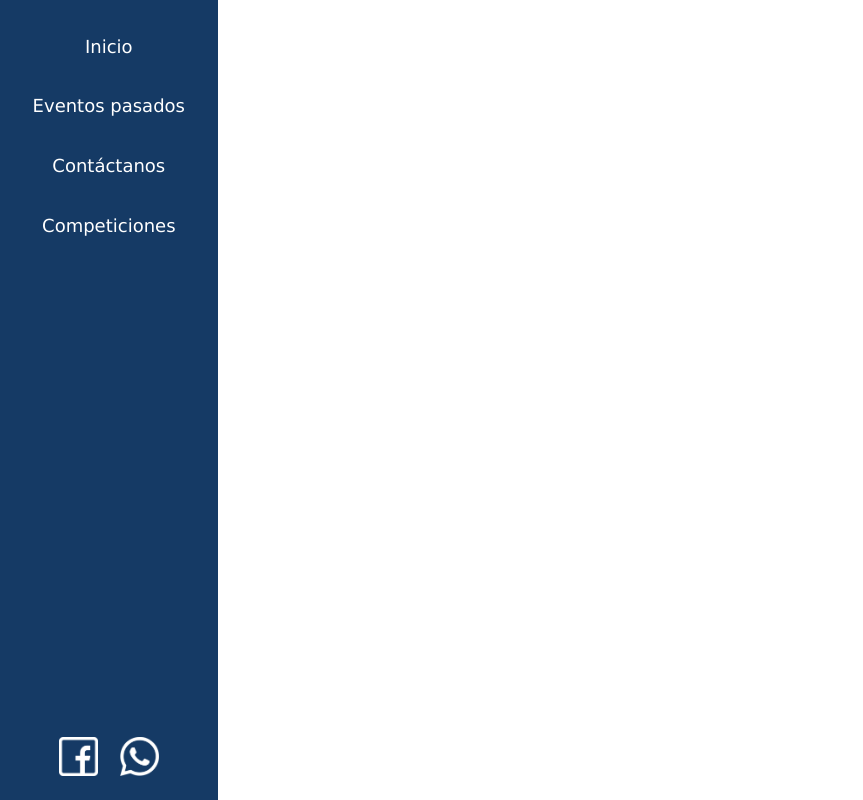
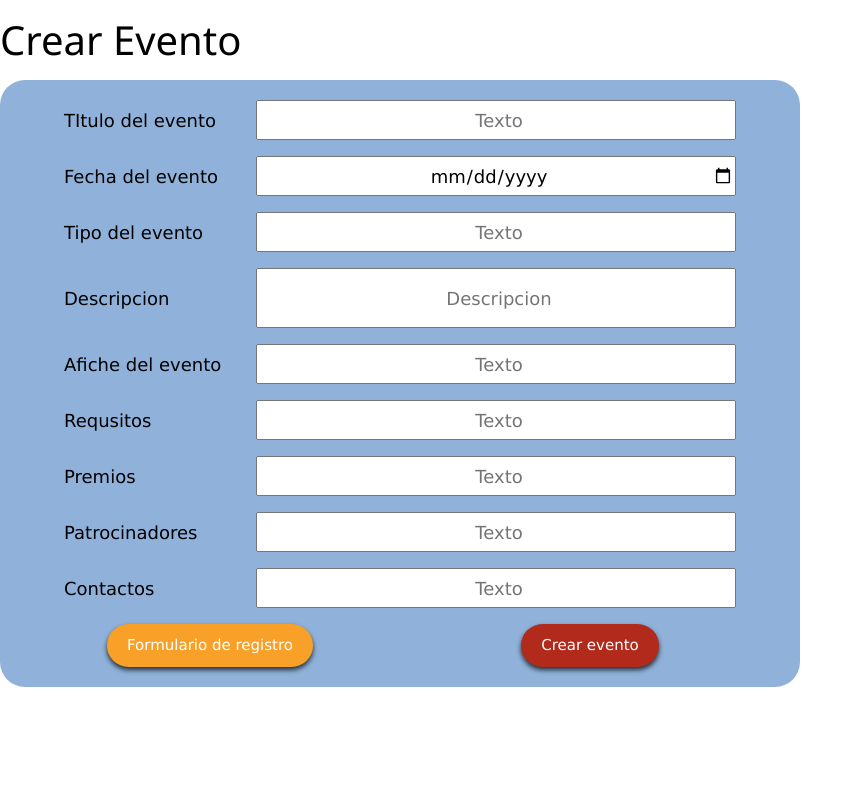
Before and after one commit to garyMamaniCortez/focasoft-front, a React (Create React App) app: page / in a window 1280 px wide. Shown: the whole page, without its empty margins (0-863 px from the left). Built offline with nearby package versions, Linux system fonts and the light colour scheme.

Commit message:
style: se redujieron las dimensiones en los estilos la pagina crear evento

```diff
--- a/src/App.js
+++ b/src/App.js
@@ -6,7 +6,7 @@ function App() {
   return (
     <div className="row">
       <div className="col-4">
-        <Navbar/>
+        <CreateEvent/>
       </div>
       <div className="col-8">
       </div>
--- a/src/components/atoms/background/Background.css
+++ b/src/components/atoms/background/Background.css
@@ -1,7 +1,6 @@
 .background {
     background-color: rgb(74, 130, 195, 0.61);
     border-radius: 25px;
-    height: 888px;
-    padding: 73px 50px;
-    width: 880px;
+    padding: 20px;
+    width: 800px;
 }
--- a/src/components/atoms/label/Label.css
+++ b/src/components/atoms/label/Label.css
@@ -4,7 +4,7 @@
 
 .FormLabel {
     color: black;
-    font-size: 16px;
+    font-size: 18px;
     width: 192px;
     display: inline-block;
     width: px;
@@ -12,7 +12,7 @@
 }
 
 .FormTitle{
-    font-size: 32px;
+    font-size: 16px;
     color: white;
     text-align: center;
     margin: auto;
--- a/src/components/atoms/textInput/TextInput.css
+++ b/src/components/atoms/textInput/TextInput.css
@@ -1,22 +1,11 @@
-.Text {
-    font-size: 16px;
+.Text, .Description, .Date {
+    font-size: 18px;
     padding-left: 8px;
-    height: 52px;
-    width: 640px;
+    height: 40px;
+    width: 480px;
     text-align: center;
 }
 
 .Description {
-    padding-left: 8px;
-    font-size: 16px;
-    height: 80px;
-    width: 640px;
-    text-align: center;
+    height: 60px;
 }
-
-.Date {
-    padding-left: 8px;
-    font-size: 16px;
-    height: 52px;
-    width: 640px;
-}
--- a/src/components/atoms/textInput/TextInput.jsx
+++ b/src/components/atoms/textInput/TextInput.jsx
@@ -7,7 +7,7 @@ const TextInput = ({InputType, Select}) => {
         <div>
         <input
         className={`${InputType === "text" ? "Text" :
-        InputType == "date" ? "Date" :
+        InputType == "date" ? "Text" :
         InputType == "description" ? "Description" : ""}
         `}
 
--- a/src/components/molecules/createEvent/CreateEventForm.css
+++ b/src/components/molecules/createEvent/CreateEventForm.css
@@ -1,5 +1,5 @@
 .itemContainer {
-    padding-bottom: 22px;
+    padding-bottom: 16px;
     display: flex;
     align-items: center;
     justify-content: center;
--- a/src/components/molecules/createEvent/CreateEventForm.jsx
+++ b/src/components/molecules/createEvent/CreateEventForm.jsx
@@ -8,14 +8,12 @@ const CreateEventForm = ({campos}) => {
 
   return (
     <div>
-      <Background>
       {campos.map((item) => (
         <div className='itemContainer'>
         <Label LabelType={item.LabelType}>{item.etiqueta}</Label>
         <TextInput InputType={item.InputType} />
         </div>
     ))}
-      </Background>
     </div>
   );
 }
--- /dev/null
+++ b/src/components/organisms/createEventSection/CreateEventSection.css
@@ -0,0 +1,4 @@
+.createEventButton {
+    display: flex;
+    justify-content: center;
+}
--- a/src/components/organisms/createEventSection/CreateEventSection.jsx
+++ b/src/components/organisms/createEventSection/CreateEventSection.jsx
@@ -1,10 +1,22 @@
 import CreateEventForm from "../../molecules/createEvent/CreateEventForm.jsx"
+import Boton from "../../atoms/boton/Boton.jsx"
+import Background from "../../atoms/background/Background.jsx";
 
 const CreateEventSection = ({campos}) => {
 
   return (
     <div>
+      <Background>
       <CreateEventForm campos= {campos}/>
+        <div className="w3-row w3-center">
+          <div className="createEventButton w3-col l6">
+          <Boton text="Formulario de registro" buttonType="formButton"></Boton>
+          </div>
+          <div className="w3-col l6">
+          <Boton text="Crear evento" buttonType="crudButton"></Boton>
+          </div>
+        </div>
+      </Background >
     </div>
   );
 }
--- /dev/null
+++ b/src/components/templates/CreateEvent/CreateEvent.css
@@ -0,0 +1,3 @@
+.H1CreateEvent {
+    font-size: 40px;
+}
```
Also changed, not shown: src/components/templates/CreateEvent/CreateEvent.jsx (added, +26 -0 lines).
